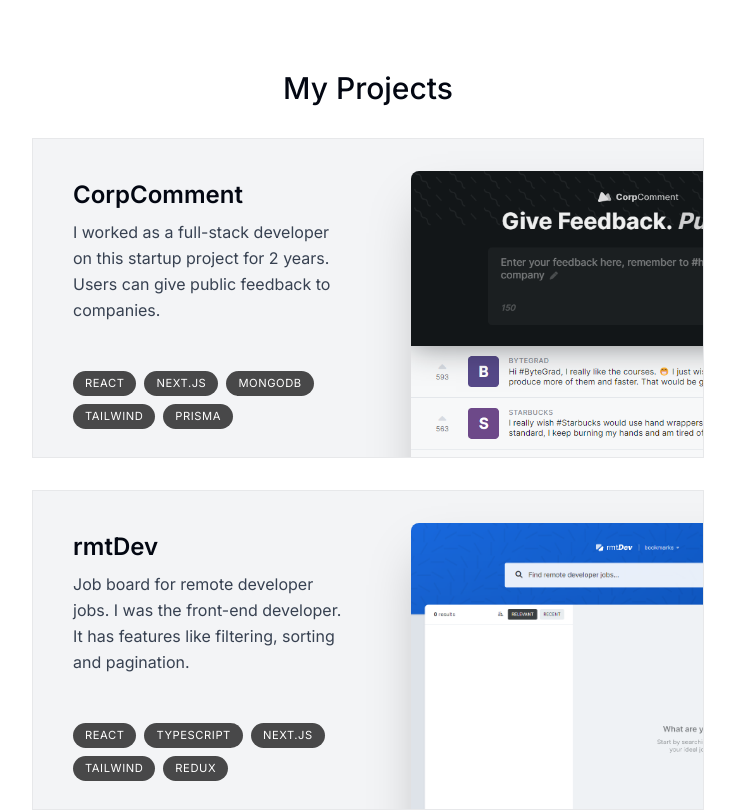
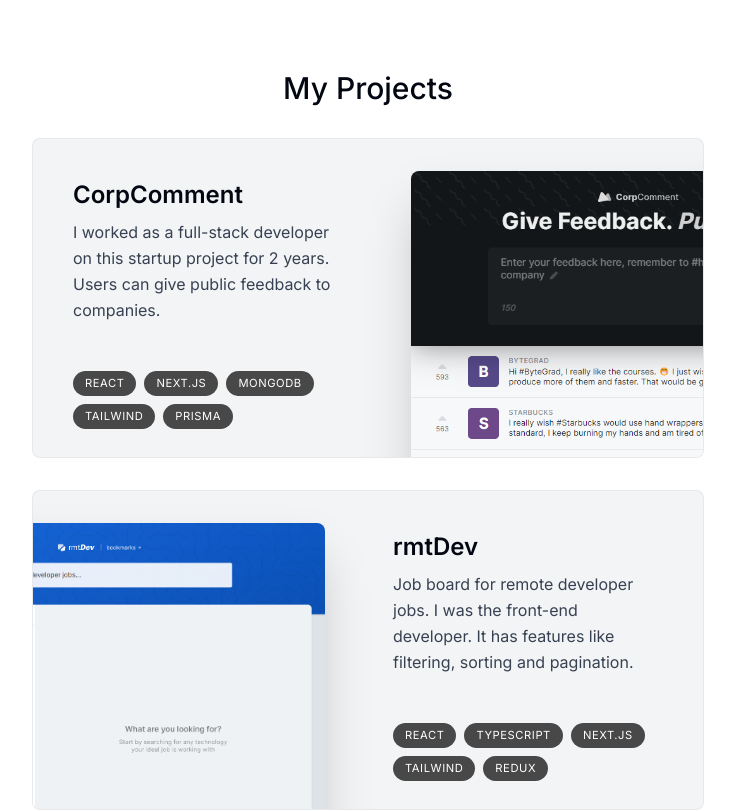
Before and after one commit to dzejkk/portfolio, a Next.js app: page / in a window 1280 px wide. Shown: the part 1260-2071 px from the top of the page, without its empty margins (272-1007 px from the left). Built offline with nearby package versions, Linux system fonts and the light colour scheme.

Commit message:
finished project section

```diff
--- a/components/project.tsx
+++ b/components/project.tsx
@@ -3,7 +3,7 @@
 import React, { useRef } from "react";
 import { projectsData } from "@/lib/data";
 import Image from "next/image";
-import { motion, useScroll } from "motion/react";
+import { motion, useScroll, useTransform } from "motion/react";
 
 type ProjectProps = (typeof projectsData)[number];
 
@@ -14,22 +14,31 @@
   imageUrl,
 }: ProjectProps) {
 
+
+    /*animation tinkering */
+
   const ref = useRef<HTMLDivElement>(null);
   const { scrollYProgress } = useScroll({
     target: ref,
     offset: ["0 1", "1.33 1"],
   });
 
+  const scaleProgress = useTransform(scrollYProgress, [0, 1], [0.8, 1])
+  const opacityProgress = useTransform(scrollYProgress, [0, 1], [0.6, 1])
+
+   /*----------------------*/
+
+
   return (
     <motion.div
           ref={ref}
-          style={{ scale: scrollYProgress, opacity: scrollYProgress }}
-          className="mb-3 sm:mb-8 last:mb-0">
+          style={{ scale: scaleProgress, opacity: opacityProgress }}
+          className="group mb-3 sm:mb-8 last:mb-0">
         <section
 
-          className="group bg-gray-100 max-w-[42rem] border
+          className=" bg-gray-100 max-w-[42rem] border rounded-lg
                           border-black/5 overflow-hidden sm:pr-8 relative
-                           sm:h-[20rem] mb-3 sm:mb-8 last:mb-0 even:pl-8
+                           sm:h-[20rem] mb-3 sm:mb-8 last:mb-0 group-even:pl-8
                            hover:bg-gray-200 transition"
         >
           <div
```
